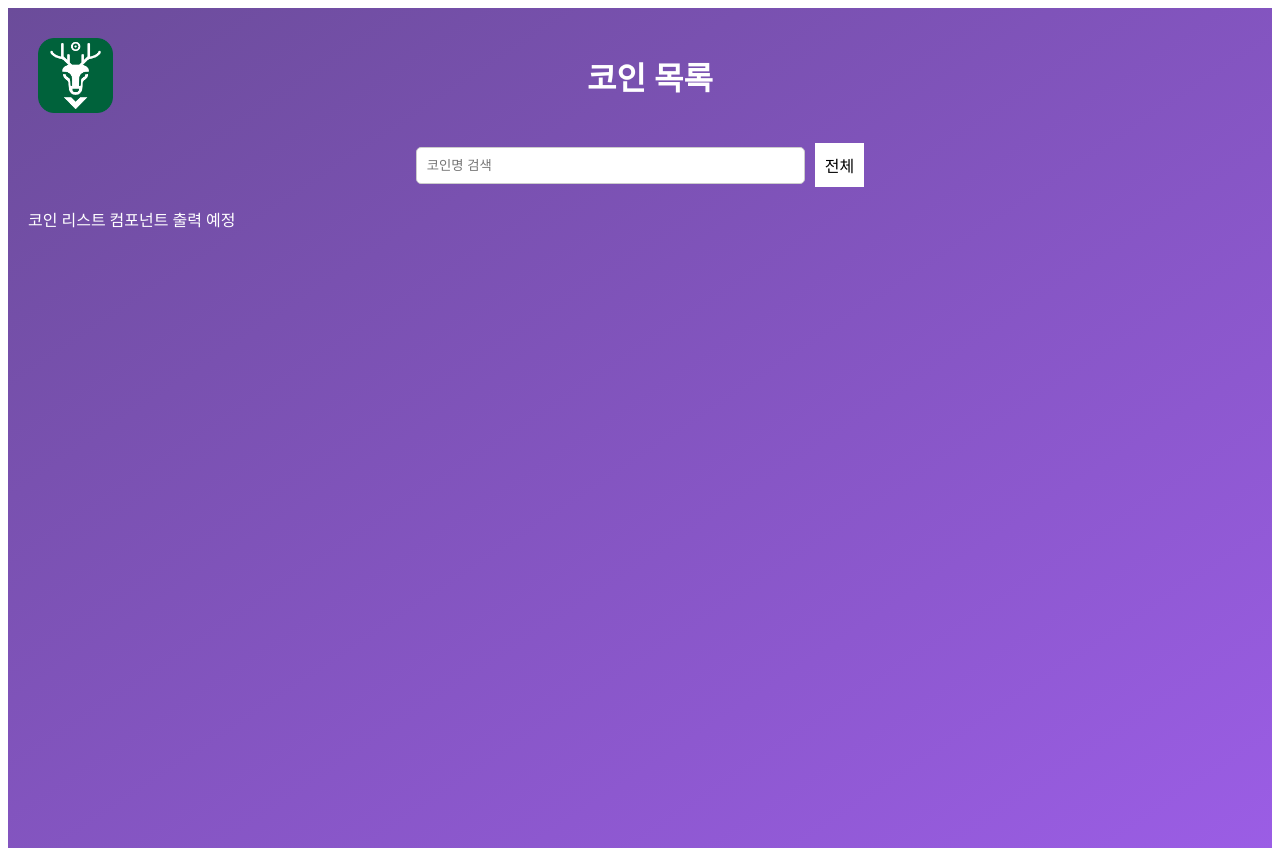
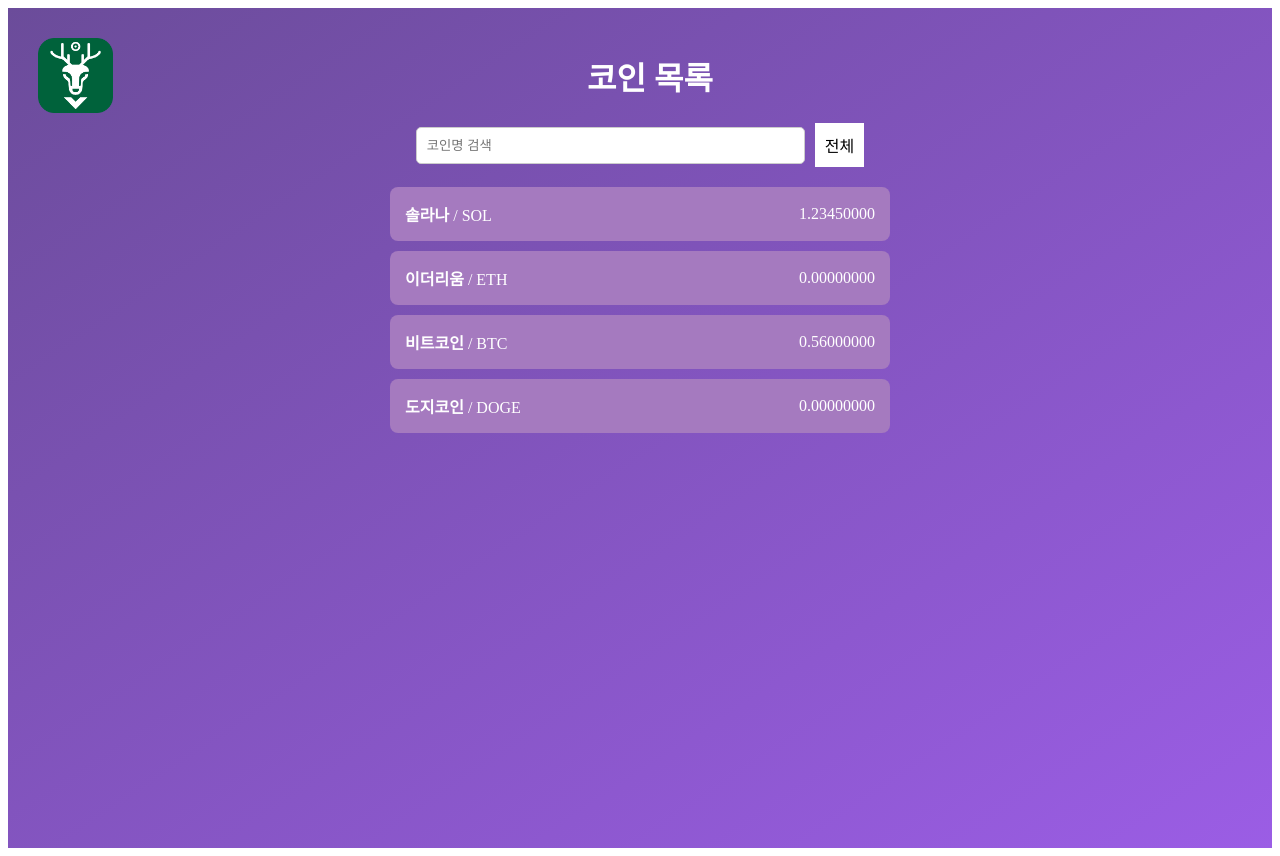
Before and after one commit to haneumLee/sigilcov-mvp, a React (Vite) app: page /home in a window 1280 px wide. Built offline with nearby package versions, Linux system fonts and the light colour scheme.

Commit message:
CoinListItem 생성

```diff
--- /dev/null
+++ b/src/components/CoinList.tsx
@@ -0,0 +1,67 @@
+import React from "react"
+
+interface Coin {
+	id: number
+	name: string
+	symbol: string
+	balance: number
+}
+
+interface CoinListProps {
+	search: string
+	filter: string
+}
+
+const dummyCoins: Coin[] = [
+	{ id: 1, name: "솔라나", symbol: "SOL", balance: 1.2345 },
+	{ id: 2, name: "이더리움", symbol: "ETH", balance: 0 },
+	{ id: 3, name: "비트코인", symbol: "BTC", balance: 0.56 },
+	{ id: 4, name: "도지코인", symbol: "DOGE", balance: 0 },
+]
+
+const CoinList: React.FC<CoinListProps> = ({ search, filter }) => {
+	const filteredCoins = dummyCoins.filter((coin) => {
+		const matchSearch = coin.name.includes(search) || coin.symbol.includes(search)
+		let matchFilter = true
+
+		if (filter === "보유") {
+			matchFilter = coin.balance > 0
+		} else if (filter === "관심") {
+			// 관심 로직은 추후 구현 예정
+			matchFilter = false
+		}
+
+		return matchSearch && matchFilter
+	})
+
+	return (
+		<div style={{ marginTop: "20px", display: "flex", justifyContent: "center" }}>
+            <div style={{ width: "50%", maxWidth: "500px" }}>
+                {filteredCoins.length === 0 ? (
+                    <p>표시할 코인이 없습니다.</p>
+                ) : (
+                    filteredCoins.map((coin) => (
+                        <div key={coin.id} style={{
+                            display: "flex",
+                            justifyContent: "space-between",
+                            alignItems: "center",
+                            background: "#a57abf",
+                            padding: "15px",
+                            borderRadius: "8px",
+                            marginBottom: "10px",
+                            color: "white",
+                            cursor: "pointer"
+                        }}>
+                            <div>
+                                <strong>{coin.name}</strong> / {coin.symbol}
+                            </div>
+                            <div>{coin.balance.toFixed(8)}</div>
+                        </div>
+                    ))
+                )}
+            </div>
+		</div>
+	)
+}
+
+export default CoinList
--- a/src/pages/Home.tsx
+++ b/src/pages/Home.tsx
@@ -1,5 +1,6 @@
 import React, { useState } from "react"
 import logo from "../assets/sigilcov-icon.png"
+import CoinList from "../components/CoinList"
 
 const Home: React.FC = () => {
     const [search, setSearch] = useState("")
@@ -24,13 +25,15 @@ const Home: React.FC = () => {
 			</div>
 
             {/* 검색 & 필터 */}
-            <div style={{ display: "flex", justifyContent: "center", alignItems: "center", margin: "20px 0" }}>
+            <div style={{ display: "flex", justifyContent: "center", alignItems: "center", width: "100%" }}>
                 <input
                     type="text"
                     placeholder="코인명 검색"
                     value={search}
                     onChange={(e) => setSearch(e.target.value)}
-                    style={{ width: "30%",
+                    style={{ display: "flex",
+						width: "30%",
+						minWidth: "300px",
 						padding: "10px",
 						borderRadius: "5px",
 						border: "1px solid #ccc",
@@ -46,7 +49,7 @@ const Home: React.FC = () => {
 
             {/* 코인 리스트 */}
             <div>
-                <p>코인 리스트 컴포넌트 출력 예정</p>
+				<CoinList search={search} filter={filter} />
             </div>
         </div>
     )
```
